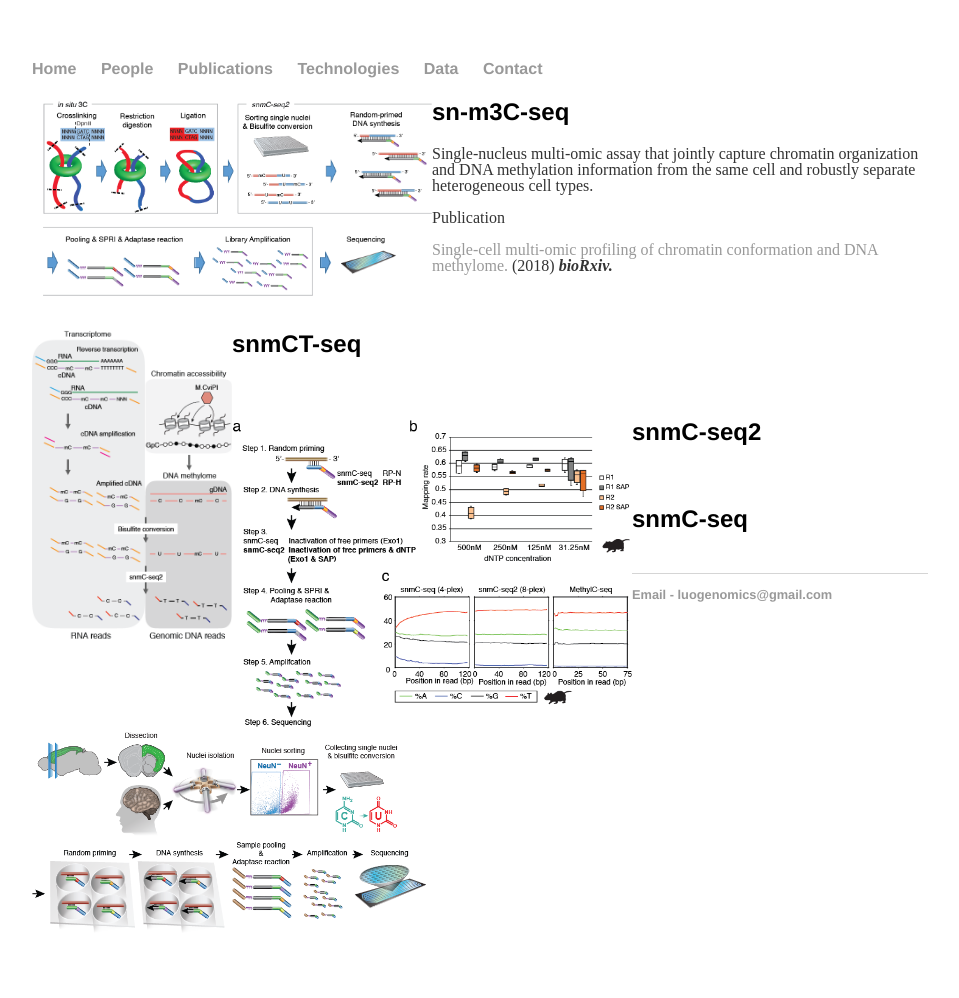
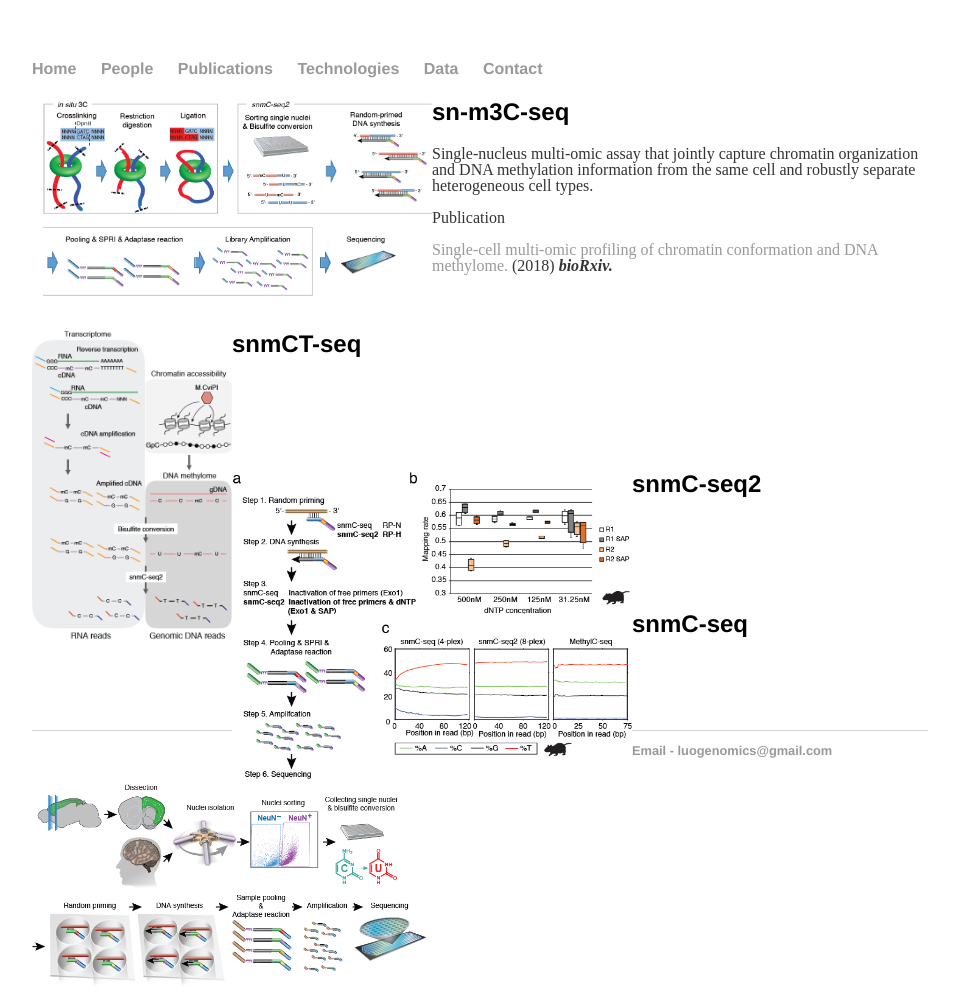
Before and after one commit to luogenomics/luogenomics.github.io, a Jekyll site: the page built from technologies/index.html, in a window 1280 px wide. Shown: the whole page, without its empty margins (160-1119 px from the left). Built offline with Jekyll 4.4.1, drawn with Linux system fonts in a browser that asks for light colours; before the commit the page ends 945 px from its top, so only the background shows below that.

Commit message:
Update index.html

```diff
--- a/technologies/index.html
+++ b/technologies/index.html
@@ -2,7 +2,7 @@
 layout: default
 title: Luo Lab Technologies
 ---
-<div>
+<div class="project-box">
   <a class="pull-left" href="">
     <img width=400 class="media-object" src="m3C-seq.png" >
   </a>
@@ -14,7 +14,7 @@
 </div>
 
 
-<div>
+<div class="project-box">
   <a class="pull-left" href="">
     <img width=200 class="media-object" src="mCT-seq.png">
   </a>
@@ -22,7 +22,7 @@
   <div class="bigspacer"></div>
 </div>
 
-<div>
+<div class="project-box">
   <a class="pull-left" href="">
     <img width=400 class="media-object" src="snmc-seq2.png">
   </a>
@@ -30,7 +30,7 @@
   <div class="bigspacer"></div>
 </div>
 
-<div>
+<div class="project-box">
   <a class="pull-left" href="">
     <img width=400 class="media-object" src="snmc-seq.png">
   </a>
```
